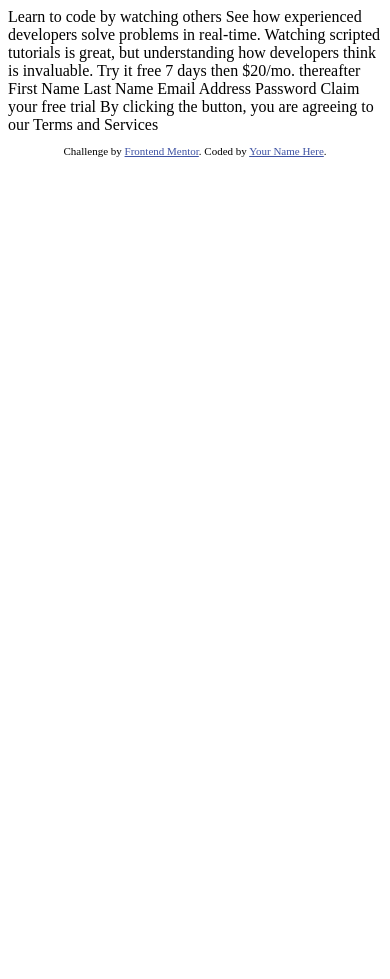
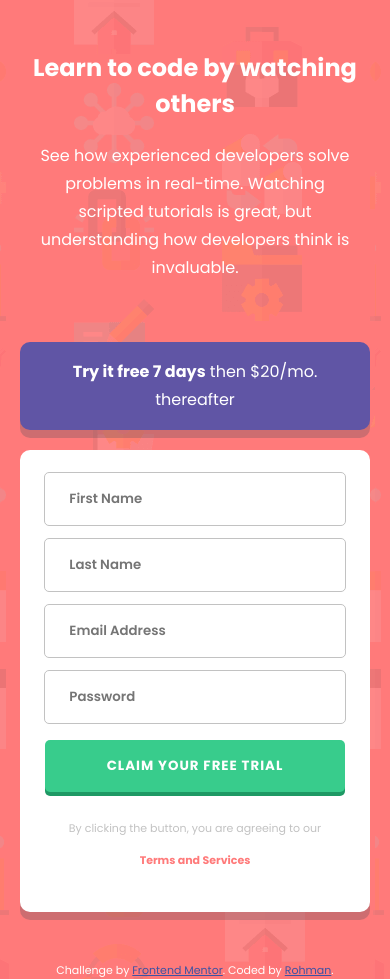
Before and after one commit to Hade21/intro-component-with-signup-form, a plain HTML site: page index.html in a window 390 px wide. Before the commit the page ends 844 px from the top, so only its background shows below. Drawn offline with Linux system fonts and the light colour scheme.

Commit message:
add styling and script

```diff
--- a/index.html
+++ b/index.html
@@ -1,42 +1,78 @@
 <!DOCTYPE html>
 <html lang="en">
+
 <head>
     <meta charset="UTF-8">
-  <meta name="viewport" content="width=device-width, initial-scale=1.0"> <!-- displays site properly based on user's device -->
-
+    <meta name="viewport" content="width=device-width, initial-scale=1.0">
+    <!-- displays site properly based on user's device -->
+    <link rel="preconnect" href="https://fonts.googleapis.com">
+    <link rel="preconnect" href="https://fonts.gstatic.com" crossorigin>
+    <link href="https://fonts.googleapis.com/css2?family=Poppins:wght@400;500;600;700&display=swap" rel="stylesheet">
     <link rel="icon" type="image/png" sizes="32x32" href="./images/favicon-32x32.png">
-
+    <link rel="stylesheet" href="style.css">
     <title>Frontend Mentor | Intro component with sign up form</title>
 
     <!-- Feel free to remove these styles or customise in your own stylesheet 👍 -->
     <style>
-    .attribution { font-size: 11px; text-align: center; }
-    .attribution a { color: hsl(228, 45%, 44%); }
+        .attribution {
+            font-size: 11px;
+            text-align: center;
+        }
+
+        .attribution a {
+            color: hsl(228, 45%, 44%);
+        }
     </style>
 </head>
+
 <body>
-
-  Learn to code by watching others
-
-  See how experienced developers solve problems in real-time. Watching scripted tutorials is great,
-  but understanding how developers think is invaluable.
-
-  Try it free 7 days then $20/mo. thereafter
-
-  First Name
-  Last Name
-  Email Address
-  Password
-
-  Claim your free trial
-
-  By clicking the button, you are agreeing to our Terms and Services
-
+    <section>
+        <div class="container">
+            <div class="title">
+                <h1 class="main-title">Learn to code by watching others</h1>
+                <p class="desc">See how experienced developers solve problems in real-time. Watching scripted tutorials is great, but understanding how developers think is invaluable.</p>
+            </div>
+            <div class="card">
+                <p class="promo"><b>Try it free 7 days</b> then $20/mo. thereafter</p>
+            </div>
+            <div class="form-wrapper">
+                <form action="" name="formid" onsubmit="return checkAll()">
+                    <ul>
+                        <li>
+                            <input type="text" class="text-form-first" placeholder="First Name">
+                            <img src="./images/icon-error.svg" class="icon-error">
+                            <p class="error firstName"></p>
+                        </li>
+                        <li>
+                            <input type="text" class="text-form-last" placeholder="Last Name">
+                            <img src="./images/icon-error.svg" class="icon-error">
+                            <p class="error lastName"></p>
+                        </li>
+                        <li>
+                            <input type="text" class="email-form" placeholder="Email Address">
+                            <img src="./images/icon-error.svg" class="icon-error">
+                            <p class="error email"></p>
+                        </li>
+                        <li>
+                            <input type="password" class="pass-form" placeholder="Password">
+                            <img src="./images/icon-error.svg" class="icon-error">
+                            <p class="error password"></p>
+                        </li>
+                        <li>
+                            <button type="submit" value="submit">CLAIM YOUR FREE TRIAL</button>
+                        </li>
+                        <p class="term">By clicking the button, you are agreeing to our <b>Terms and Services</b></p>
+                    </ul>
+                </form>
+            </div>
+        </div>
+    </section>
     <footer>
         <p class="attribution">
-      Challenge by <a href="https://www.frontendmentor.io?ref=challenge" target="_blank">Frontend Mentor</a>.
-      Coded by <a href="#">Your Name Here</a>.
+            Challenge by <a href="https://www.frontendmentor.io?ref=challenge" target="_blank">Frontend Mentor</a>. Coded by <a href="https://www.frontendmentor.io/profile/hade21">Rohman</a>.
         </p>
     </footer>
+    <script src="script.js"></script>
 </body>
+
 </html>
--- /dev/null
+++ b/script.js
@@ -0,0 +1,42 @@
+const email = document.querySelector('.email-form');
+const firstName = document.querySelector('.text-form-first');
+const lastName = document.querySelector('.text-form-last');
+const pass = document.querySelector('.pass-form')
+
+function checkAll() {
+    validasiNama(firstName);
+    validasiNama(lastName);
+    validasiEmail(email);
+    validasiPassword(pass);
+    if (validasiNama == true && validasiEmail == true && validasiPassword == true) {
+        return true;
+    }
+}
+
+function validasiEmail() {
+    let mailCheck = /^\w+([\.-]?\w+)*@\w+([\.-]?\w+)*(\.\w{2,3})+$/;
+    if (email.value.match(mailCheck)) {
+        return true;
+    } else {
+        email.nextElementSibling.nextElementSibling.style.display = 'block';
+        return false;
+    }
+}
+
+function validasiNama(event) {
+    if (event.value == '') {
+        event.nextElementSibling.nextElementSibling.style.display = 'block';
+        return false;
+    } else {
+        return true;
+    }
+}
+
+function validasiPassword(event) {
+    let passCheck = /[A-Za-z0-9*@#$%&]/
+    if (event.value.length >= 8 && event.value == passCheck) {
+        return true;
+    } else {
+        pass.nextElementSibling.nextElementSibling.style.display = 'block'
+    }
+}
--- /dev/null
+++ b/style.css
@@ -0,0 +1,161 @@
+        * {
+            margin: 0;
+            padding: 0;
+            font-family: 'Poppins', sans-serif;
+        }
+
+        body {
+            background: url('./images/bg-intro-desktop.png');
+            background-color: hsl(0, 100%, 74%);
+            color: #FFFFFF;
+        }
+
+        .container {
+            margin: 50px 100px;
+            display: grid;
+            grid-template-columns: 50% 50%;
+            grid-row: 20% 80%;
+        }
+
+        .title {
+            grid-area: 1/1/3/2;
+            align-self: center;
+            padding-right: 3em;
+            justify-self: right;
+        }
+
+        .title>h1 {
+            font-size: 48px;
+            line-height: 52px;
+        }
+
+        .title>p {
+            font-size: 16px;
+            margin-top: 30px;
+        }
+
+        .card {
+            grid-area: 1/2/2/3;
+            margin-bottom: 20px;
+        }
+
+        .card>p {
+            width: 100%;
+            padding: 16px 0;
+            text-align: center;
+            background-color: hsl(248, 32%, 49%);
+            border-radius: 10px;
+            box-shadow: 0 8px rgba(90, 80, 90, .3)
+        }
+
+        .form-wrapper {
+            grid-area: 2/2/3/3;
+        }
+
+        form {
+            background-color: #FFFFFF;
+            border-radius: 10px;
+            padding-top: 40px;
+            padding-bottom: 40px;
+            box-shadow: 0 8px rgba(90, 80, 90, .3);
+        }
+
+        ul {
+            list-style: none;
+            text-align: center;
+        }
+
+        li {
+            position: relative;
+        }
+
+        ul input {
+            padding: 16px 24px;
+            width: calc(100% - 10em);
+            border-radius: 5px;
+            border: 1px solid rgb(194, 194, 194);
+            margin: 10px auto;
+            font-weight: 600;
+        }
+
+        ul input:focus {
+            outline: none;
+            border: 2px solid rgb(92, 92, 92);
+        }
+
+        .icon-error {
+            position: absolute;
+            left: calc(100% - 5.5em);
+            top: calc(100% - 3em);
+            display: none;
+        }
+
+        button {
+            margin-top: 10px;
+            padding: 16px 24px;
+            width: calc(100% - 6.5em);
+            border: none;
+            border-radius: 5px;
+            background-color: hsl(154, 59%, 51%);
+            box-shadow: 0 4px hsl(154, 67%, 36%);
+            color: #FFFFFF;
+        }
+
+        .term {
+            color: rgb(194, 194, 194);
+            font-size: 11px;
+            margin-top: 20px;
+        }
+
+        .term b {
+            color: hsl(0, 100%, 74%);
+        }
+
+        @media (max-width: 450px) {
+            body {
+                background: url(./images/bg-intro-mobile.png);
+                background-color: hsl(0, 100%, 74%);
+            }
+            .container {
+                display: block;
+                margin: 50px 20px;
+                text-align: center;
+            }
+            .title {
+                margin: 0;
+                padding: 0;
+            }
+            .title>h1 {
+                font-size: 24px;
+                line-height: 36px;
+            }
+            .title>p {
+                margin-top: 20px;
+                margin-bottom: 60px;
+                line-height: 28px;
+                padding: 0 16px;
+            }
+            .card>p {
+                padding: 16px 48px;
+                line-height: 28px;
+                width: fit-content;
+            }
+            form {
+                padding: 16px;
+            }
+            ul input {
+                width: calc(100% - 5em);
+                margin: 6px auto;
+            }
+            button {
+                width: calc(100% - 1.3em);
+                font-weight: 700;
+                letter-spacing: 1px;
+            }
+            .term {
+                padding-left: 30px;
+                padding-right: 30px;
+                line-height: 32px;
+                margin-bottom: 20px;
+            }
+        }
```
Lines whose indentation alone changed are shown as unchanged.
